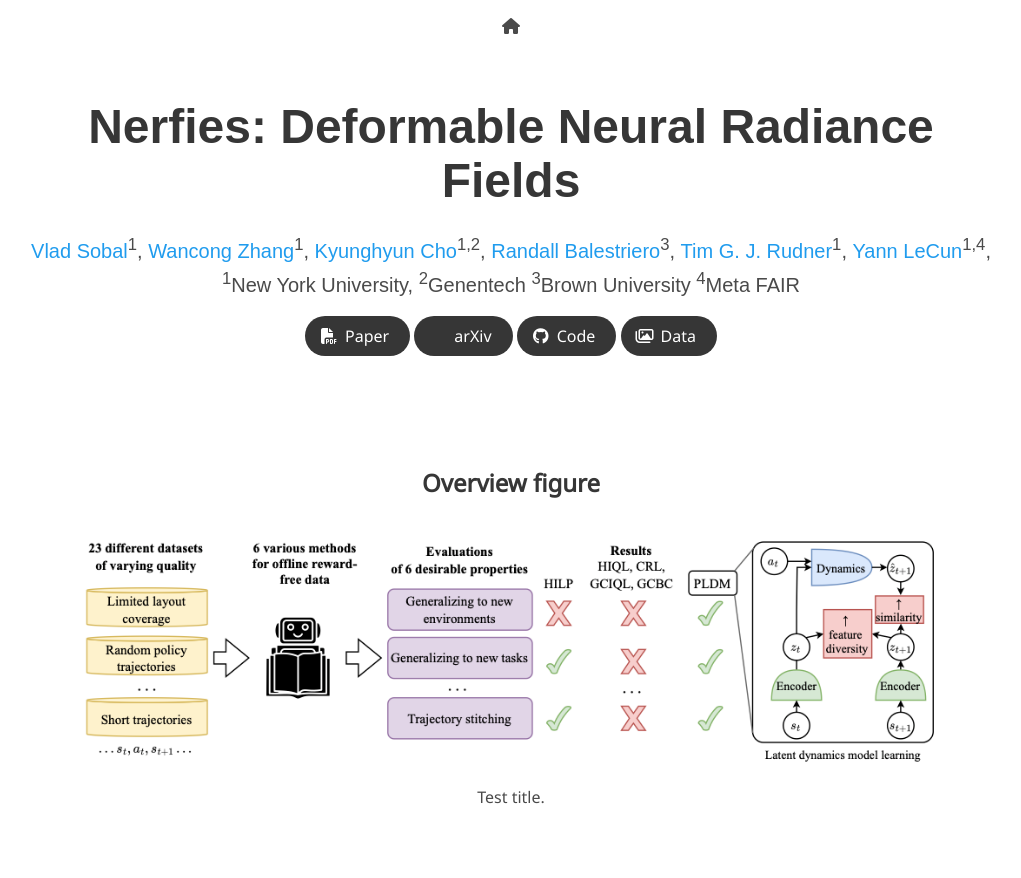
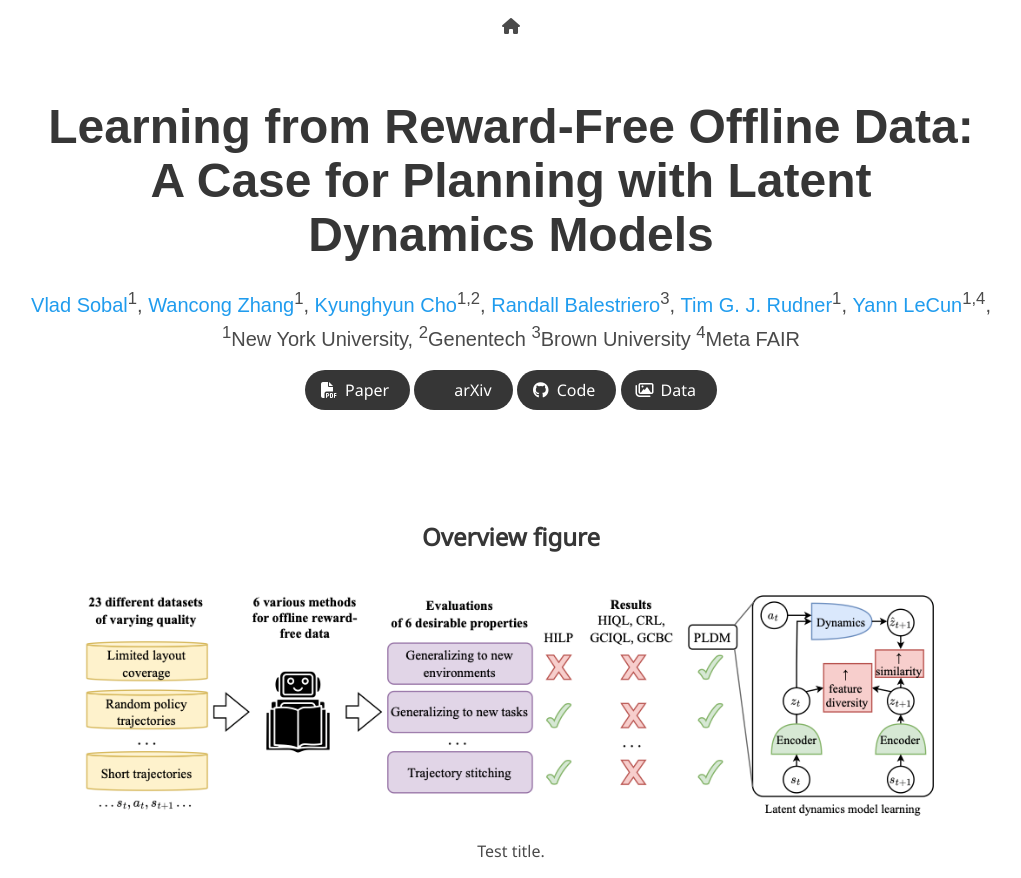
Before and after one commit to vladisai/pldm-page, a plain HTML site: page index.html in a window 1280 px wide. Shown: the top 878 px of the page, without its empty margins (129-1150 px from the left). Drawn offline with nearby package versions, Linux system fonts and the light colour scheme; some icons are missing; a web font is replaced by a local one.

Commit message:
update title

```diff
--- a/index.html
+++ b/index.html
@@ -80,7 +80,7 @@ height="0" width="0" style="display:none;visibility:hidden"></iframe></noscript>
     <div class="container is-max-desktop">
       <div class="columns is-centered">
         <div class="column has-text-centered">
-          <h1 class="title is-1 publication-title">Nerfies: Deformable Neural Radiance Fields</h1>
+          <h1 class="title is-1 publication-title">Learning from Reward-Free Offline Data: A Case for Planning with Latent Dynamics Models</h1>
           <div class="is-size-5 publication-authors">
             <span class="author-block">
               <a href="https://vladisai.github.io">Vlad Sobal</a><sup>1</sup>,</span>
```
